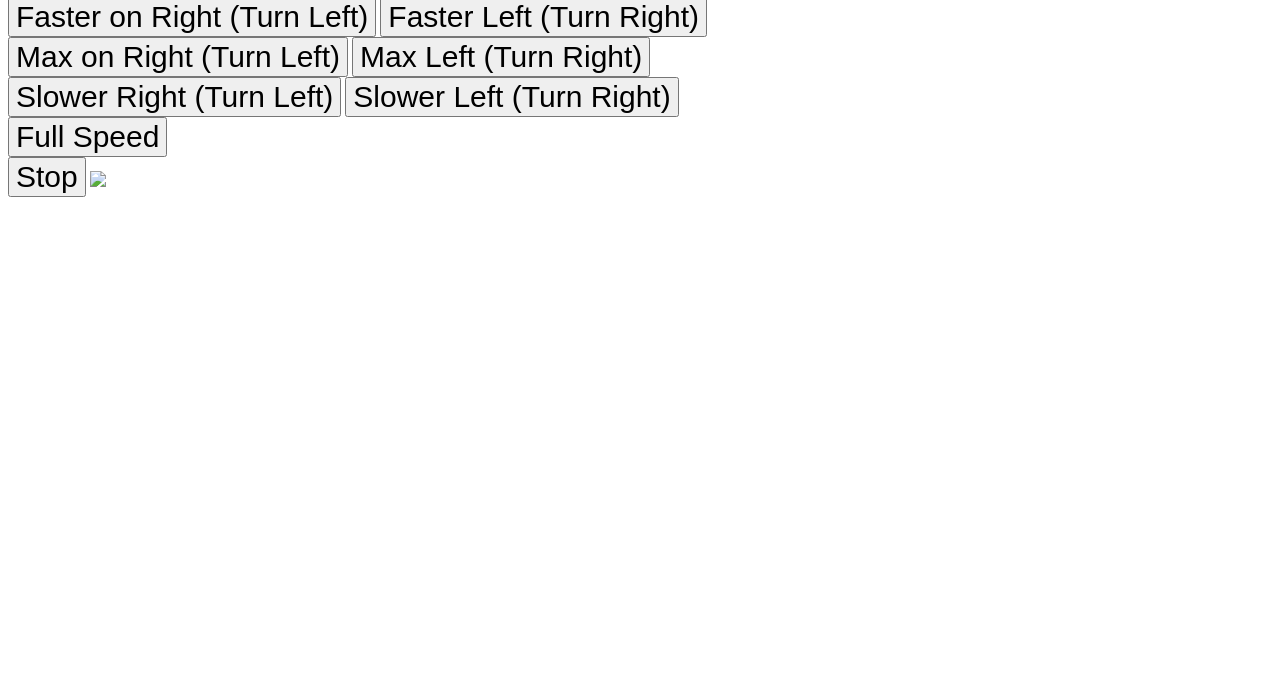
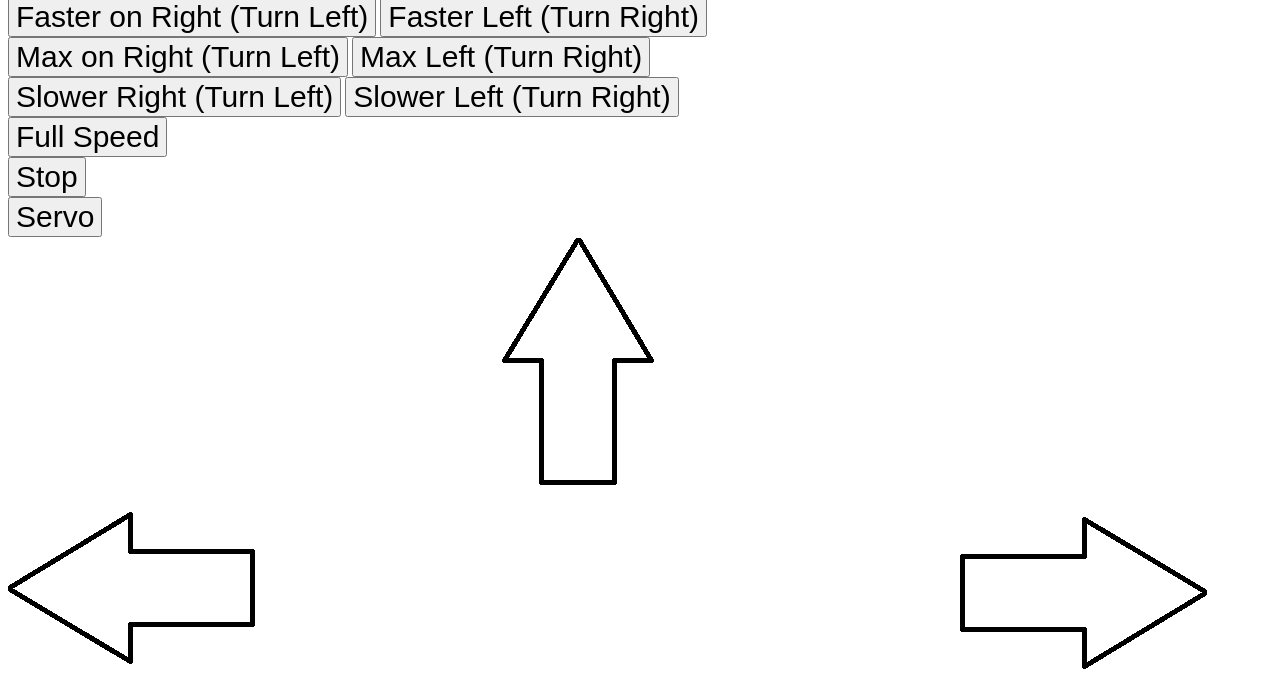
Before and after one commit to jazeee/raspberry-pi-node-playground, a website: page mad-jaz-fury-robot.html in a window 1280 px wide. Shown: the part 69-757 px from the top of the page. Drawn offline with nearby package versions, Linux system fonts and the light colour scheme.

Commit message:
Adding control pad

```diff
--- a/mad-jaz-fury-robot.coffee
+++ b/mad-jaz-fury-robot.coffee
@@ -54,7 +54,7 @@ app.get "/stop", (request, response) ->
 	response.end "Stopping"
 	leftMotor.stop()
 	rightMotor.stop()
-app.get "/servo-port", (request, response) ->
+app.get "/servo", (request, response) ->
 	position = 180 * Math.random()
 	response.writeHead 200, {'Content-type': "text/plain"}
 	response.end "Moving Servo to #{position}"
--- a/mad-jaz-fury-robot.html
+++ b/mad-jaz-fury-robot.html
@@ -17,8 +17,11 @@
 <button value="full-speed">Full Speed</button>
 <br/>
 <button value="stop">Stop</button>
+<br/>
+<button value="servo">Servo</button>
+<br/>
 
-<img src="resources/control.pad.png" usemap="control-pad" />
+<img src="resources/control-pad.png" usemap="control-pad" />
 <map name="control-pad" id="control-pad">
 	<area shape="rect" class="control-pad-area" coords="" value="[1,0]" />
 </map>
```
